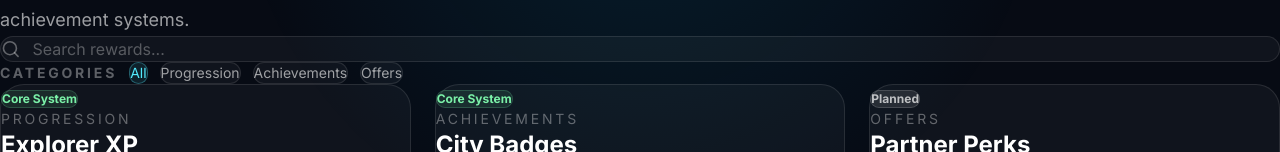
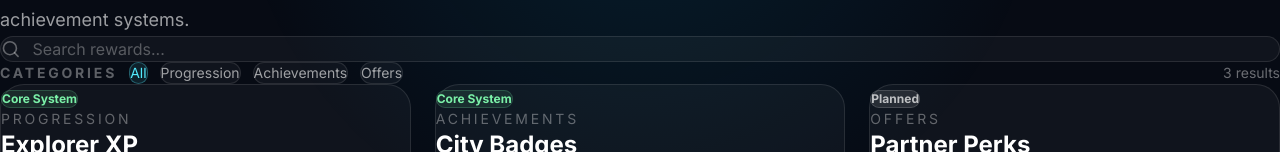
Before and after one commit to Oatskillua/forgepass-la, a React (Vite) app: page /rewards in a window 1280 px wide. Shown: the part 153-305 px from the top of the page. Built offline with nearby package versions, Linux system fonts and the light colour scheme.

Commit message:
Add result counts to filters

```diff
--- a/src/components/PageFilters.jsx
+++ b/src/components/PageFilters.jsx
@@ -3,9 +3,11 @@ export default function PageFilters({
   options = [],
   active,
   onChange,
+  resultCount,
 }) {
   return (
-    <div className="mb-8 flex flex-wrap items-center gap-3">
+    <div className="mb-8 flex flex-wrap items-center justify-between gap-4">
+      <div className="flex flex-wrap items-center gap-3">
         <span className="text-sm font-bold uppercase tracking-[0.2em] text-white/35">
           {label}
         </span>
@@ -29,5 +31,12 @@ export default function PageFilters({
           )
         })}
       </div>
+
+      {typeof resultCount === 'number' && (
+        <p className="text-sm text-white/40">
+          {resultCount} result{resultCount === 1 ? '' : 's'}
+        </p>
+      )}
+    </div>
   )
 }
--- a/src/pages/Discover.jsx
+++ b/src/pages/Discover.jsx
@@ -53,11 +53,12 @@ export default function Discover() {
       />
 
       <PageFilters
-        label="Categories"
-        options={filterOptions}
-        active={activeFilter}
-        onChange={setActiveFilter}
-      />
+  label="Categories"
+  options={filterOptions}
+  active={activeFilter}
+  onChange={setActiveFilter}
+  resultCount={filteredItems.length}
+/>
 
       {filteredItems.length > 0 ? (
   <CardGrid>
--- a/src/pages/Events.jsx
+++ b/src/pages/Events.jsx
@@ -53,11 +53,12 @@ export default function Events() {
       />
 
       <PageFilters
-        label="Categories"
-        options={filterOptions}
-        active={activeFilter}
-        onChange={setActiveFilter}
-      />
+  label="Categories"
+  options={filterOptions}
+  active={activeFilter}
+  onChange={setActiveFilter}
+  resultCount={filteredItems.length}
+/>
 
       {filteredItems.length > 0 ? (
   <CardGrid>
--- a/src/pages/Rewards.jsx
+++ b/src/pages/Rewards.jsx
@@ -53,11 +53,12 @@ export default function Rewards() {
       />
 
       <PageFilters
-        label="Categories"
-        options={filterOptions}
-        active={activeFilter}
-        onChange={setActiveFilter}
-      />
+  label="Categories"
+  options={filterOptions}
+  active={activeFilter}
+  onChange={setActiveFilter}
+  resultCount={filteredItems.length}
+/>
 
       {filteredItems.length > 0 ? (
   <CardGrid>
--- a/src/pages/Safety.jsx
+++ b/src/pages/Safety.jsx
@@ -53,11 +53,12 @@ export default function Safety() {
       />
 
       <PageFilters
-        label="Categories"
-        options={filterOptions}
-        active={activeFilter}
-        onChange={setActiveFilter}
-      />
+  label="Categories"
+  options={filterOptions}
+  active={activeFilter}
+  onChange={setActiveFilter}
+  resultCount={filteredItems.length}
+/>
 
       {filteredItems.length > 0 ? (
   <CardGrid>
```
Lines whose indentation alone changed are shown as unchanged.
